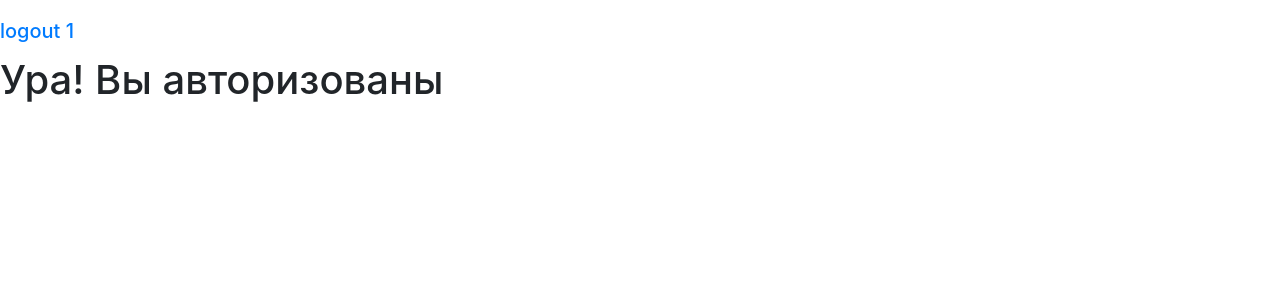
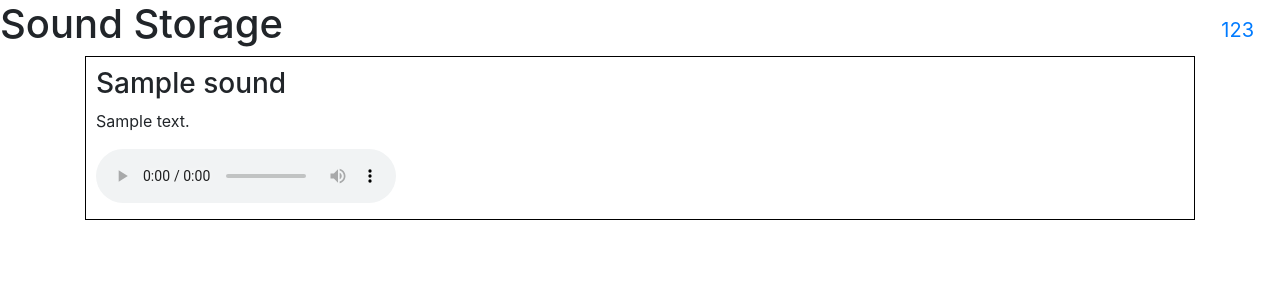
Before and after one commit to zhbuni/soundStorage, a Flask app: template templates/index.html in a window 1280 px wide. Shown: the top 300 px of the page. Run offline with Flask 2, Linux system fonts and the light colour scheme; a user stored in the database is signed in; the template is opened without the code that fills it: most values are stand-ins (such as "Sample title", 1, 10 or a date in 2020); some libraries are stand-ins or nearby versions.

Commit message:
воспроизведение аудио на главной странице, рефакторинг

```diff
--- a/main.py
+++ b/main.py
@@ -1,16 +1,16 @@
 from flask import Flask, render_template, redirect
 from data import db_session
 from data.users import User
+from data.sounds import Sound
 
 from forms.login import LoginForm
 from forms.register import RegisterForm
 
-from flask_login import LoginManager, login_user,\
-    current_user, login_required,\
+from flask_login import LoginManager, login_user, \
+    current_user, login_required, \
     logout_user
 
 import datetime
-
 
 app = Flask(__name__)
 app.config['SECRET_KEY'] = 'need_to_change_secret_key'
@@ -20,19 +20,13 @@ app.config['PERMANENT_SESSION_LIFETIME'] = datetime.timedelta(
 login_manager = LoginManager()
 login_manager.init_app(app)
 
+db_session.global_init("db/soundStorage.db")
+db_sess = db_session.create_session()
+
 
 @login_manager.user_loader
 def load_user(user_id):
-    db_sess = db_session.create_session()
     return db_sess.query(User).get(user_id)
-
-
-def main():
-    db_session.global_init("db/soundStorage.db")
-
-    db_sess = db_session.create_session()
-    db_sess.commit()
-    app.run()
 
 
 @app.route('/register', methods=['GET', 'POST'])
@@ -40,13 +34,11 @@ def reqister():
     if current_user.is_authenticated:
         return redirect('/')
     form = RegisterForm()
-    print(form.validate_on_submit())
     if form.validate_on_submit():
         if form.password.data != form.password_again.data:
             return render_template('register.html', title='Регистрация',
                                    form=form,
                                    message="Пароли не совпадают")
-        db_sess = db_session.create_session()
         if db_sess.query(User).filter(User.email == form.email.data).first():
             return render_template('register.html', title='Регистрация',
                                    form=form,
@@ -77,7 +69,6 @@ def login():
         return redirect('/')
     form = LoginForm()
     if form.validate_on_submit():
-        db_sess = db_session.create_session()
         user = db_sess.query(User).filter(User.email == form.email.data).first()
         if user and user.check_password(form.password.data):
             login_user(user, remember=form.remember_me.data)
@@ -90,8 +81,9 @@ def login():
 
 @app.route('/')
 def index():
-    return render_template('index.html', title='Sound Storage')
+    sounds = db_sess.query(Sound).all()
+    return render_template('index.html', title='Sound Storage', sounds=sounds)
 
 
 if __name__ == '__main__':
-    main()
+    app.run()
--- /dev/null
+++ b/static/css/style.css
@@ -0,0 +1,4 @@
+.soundpost {
+    border: 1px solid black;
+    padding: 10px;
+}
--- a/templates/base.html
+++ b/templates/base.html
@@ -1,28 +1,34 @@
 <!doctype html>
 <html lang="en">
 <head>
-    <meta charset="UTF-8">
-    <meta name="viewport"
-          content="width=device-width, user-scalable=no, initial-scale=1.0, maximum-scale=1.0, minimum-scale=1.0">
-    <meta http-equiv="X-UA-Compatible" content="ie=edge">
-    <title> {{title}} </title>
+    <meta charset="utf-8">
+    <meta name="viewport" content="width=device-width, initial-scale=1, shrink-to-fit=no">
     <link rel="stylesheet"
           href="https://stackpath.bootstrapcdn.com/bootstrap/4.4.1/css/bootstrap.min.css"
           integrity="sha384-Vkoo8x4CGsO3+Hhxv8T/Q5PaXtkKtu6ug5TOeNV6gBiFeWPGFN9MuhOf23Q9Ifjh"
           crossorigin="anonymous">
-
+    <link rel="stylesheet" href="../../static/css/style.css">
+    <title>{{title}}</title>
 </head>
 <body>
-    <h1>
+<header>
+
+    <h1>Sound Storage</h1>
+
+    <nav style="position: absolute; right: 10px; top: 10px;">
         {% if current_user.is_authenticated %}
-        <a class="navbar-brand" href="/logout">logout {{current_user.id}}</a>
+        <a class="navbar-brand" href="/logout">{{ current_user.name }}</a>
         {% else %}
         <p>
             <a class="btn btn-primary " href="/register">Зарегистрироваться</a>
             <a class="btn btn-success" href="/login">Войти</a>
         </p>
         {% endif %}
-    </h1>
-    {% block content %}
-    {% endblock %}
+    </nav>
+</header>
+<!-- Begin page content -->
+<main role="main" class="container">
+    {% block content %}{% endblock %}
+</main>
 </body>
+</html>
--- a/templates/index.html
+++ b/templates/index.html
@@ -1,19 +1,17 @@
-<!doctype html>
-<html lang="en">
-<head>
-    <meta charset="UTF-8">
-    <meta name="viewport"
-          content="width=device-width, user-scalable=no, initial-scale=1.0, maximum-scale=1.0, minimum-scale=1.0">
-    <meta http-equiv="X-UA-Compatible" content="ie=edge">
-    <title>Document</title>
-</head>
-<body>
 {%extends "base.html"%}
 {%block content%}
-    {%if current_user.is_authenticated %}
-        <h1>Ура! Вы авторизованы</h1>
-    {% endif %}
+<link rel="stylesheet" href="../../static/css/style.css">
+
+
+{% for sound in sounds%}
+
+<div class="soundpost">
+    <h3>{{sound.name}}</h3>
+    <p>{{sound.description}}</p>
+    <audio controls>
+    <source src = "../../static/sounds/{{sound.filename}}">
+    </audio>
+</div>
+<br>
+{%endfor%}
 {% endblock %}
-
-</body>
-</html>
```
Also changed, not shown: data/sounds.py (added, +16 -0 lines), db/soundStorage.db, 4 other files.
